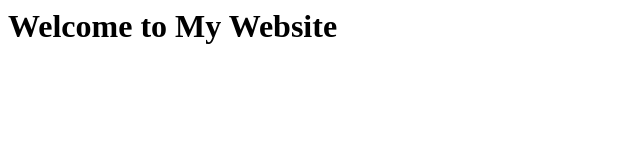
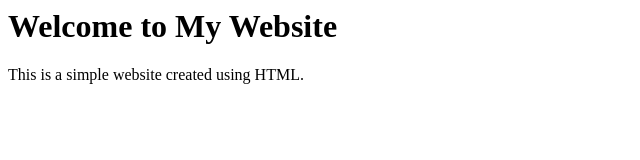
Before and after one commit to koenig-sania/GitHub-Website, a plain HTML site: page index.html in a window 1280 px wide. Shown: the whole page, without its empty margins (0-640 px from the left). Drawn offline with Linux system fonts and the light colour scheme.

Commit message:
Second commit

```diff
--- a/index.html
+++ b/index.html
@@ -4,5 +4,6 @@
   </head>
   <body>
     <h1>Welcome to My Website</h1>
+    <p>This is a simple website created using HTML.</p>
   </body>
 </html>
```
